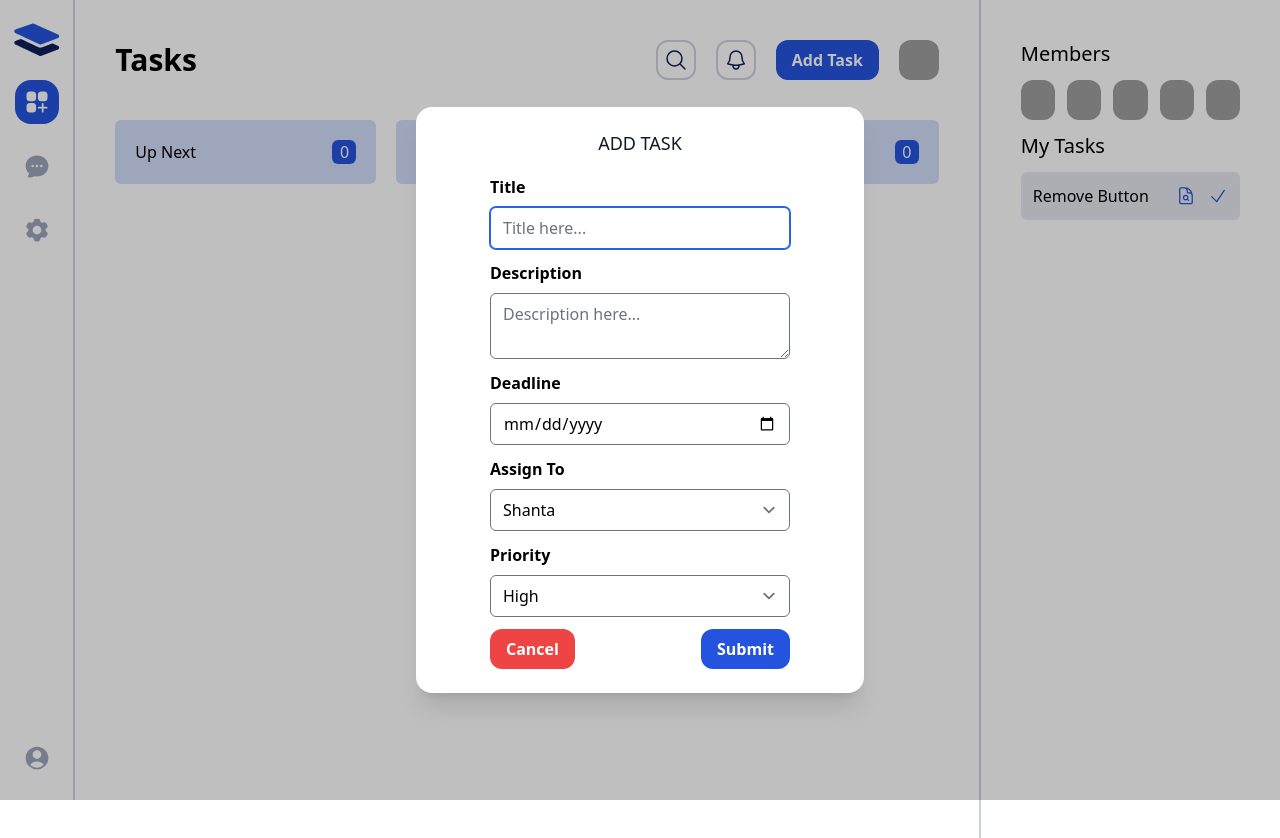
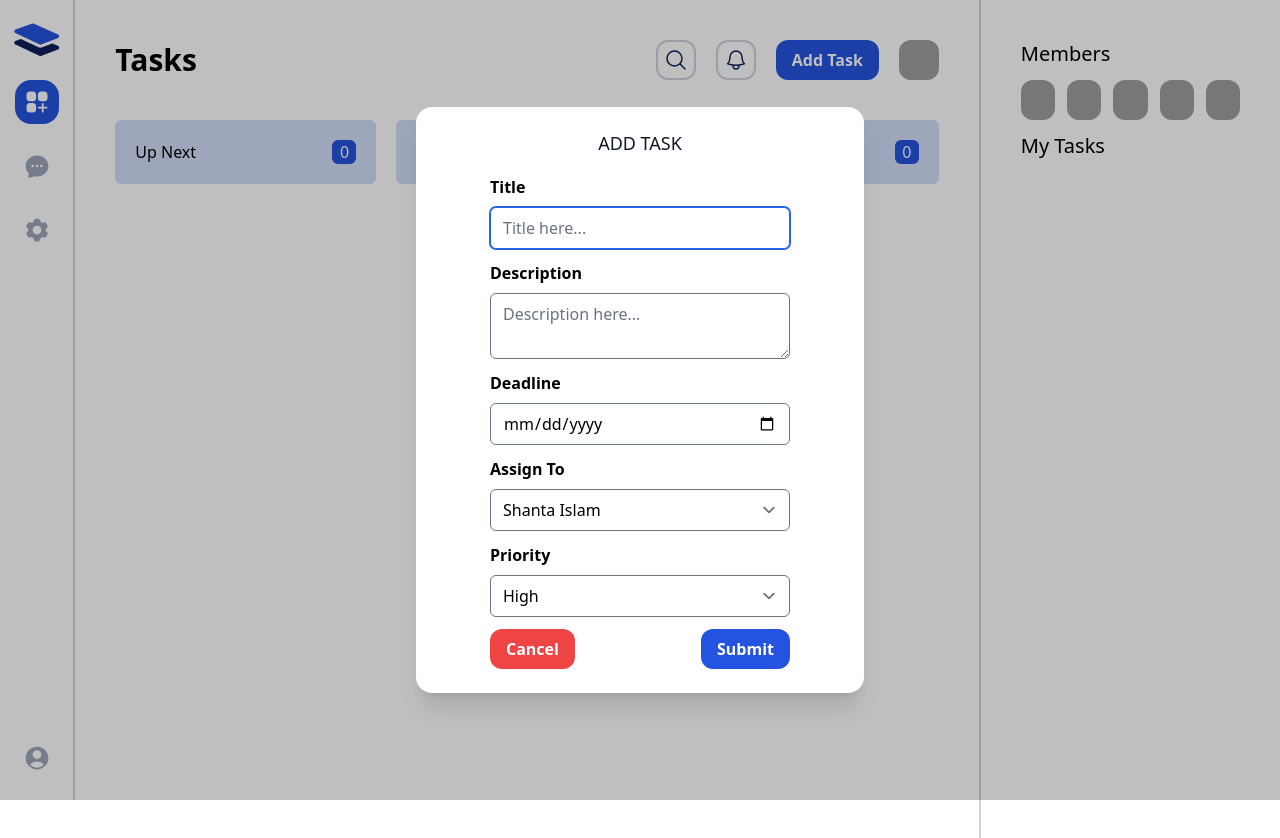
Before and after one commit to Shanto93/task-master, a React app in the folder taskmaster-redux-client/: page / in a window 1280 px wide. Both pictures are taken after a click on the button "Add Task". Shown: the top 838 px of the page. Built offline with nearby package versions, Linux system fonts and the light colour scheme; grey boxes are pictures that could not be loaded; the HTML template or start-up script is replaced by a standard one.

Commit message:
My assigned tasks filtered

```diff
--- a/taskmaster-redux-client/src/components/tasks/MyTasks.jsx
+++ b/taskmaster-redux-client/src/components/tasks/MyTasks.jsx
@@ -1,24 +1,63 @@
+// import {
+//   CheckIcon,
+//   DocumentMagnifyingGlassIcon,
+// } from "@heroicons/react/24/outline";
+
+// const MyTasks = ({ runningTasks: items }) => {
+//   console.log(items);
+
+//   // const item = {
+//   //   id: 1,
+//   //   status: 'pending',
+//   //   title: 'Remove Button',
+//   //   description:
+//   //     'We need a remove button in our task card. Meke the button red and use Heroicon for tashbin icon.',
+//   //   date: '2023-08-28',
+//   //   assignedTo: 'Mir Hussain',
+//   //   priority: 'high',
+//   // };
+//   return (
+//     <div>
+//       <h1 className="text-xl my-3">My Tasks</h1>
+//       {items.length > 0 && (
+//         <div className=" h-[750px] overflow-auto space-y-3">
+//           items.map((item) => (
+//           <div
+//             key={item.id}
+//             className="bg-secondary/10 rounded-md p-3 flex justify-between"
+//           >
+//             <h1>{item.title}</h1>
+//             <div className="flex gap-3">
+//               <button className="grid place-content-center" title="Details">
+//                 <DocumentMagnifyingGlassIcon className="w-5 h-5 text-primary" />
+//               </button>
+//               <button className="grid place-content-center" title="Done">
+//                 <CheckIcon className="w-5 h-5 text-primary" />
+//               </button>
+//             </div>
+//           </div>
+//           ))
+//         </div>
+//       )}
+//     </div>
+//   );
+// };
+
+// export default MyTasks;
+
 import {
   CheckIcon,
   DocumentMagnifyingGlassIcon,
-} from '@heroicons/react/24/outline';
+} from "@heroicons/react/24/outline";
 
-const MyTasks = () => {
-  const item = {
-    id: 1,
-    status: 'pending',
-    title: 'Remove Button',
-    description:
-      'We need a remove button in our task card. Meke the button red and use Heroicon for tashbin icon.',
-    date: '2023-08-28',
-    assignedTo: 'Mir Hussain',
-    priority: 'high',
-  };
-
+const MyTasks = ({ myTasks: items }) => {
+  // console.log(items);
   return (
     <div>
       <h1 className="text-xl my-3">My Tasks</h1>
+      {items.length > 0 && (
         <div className=" h-[750px] overflow-auto space-y-3">
+          {items.map((item) => (
             <div
               key={item.id}
               className="bg-secondary/10 rounded-md p-3 flex justify-between"
@@ -33,7 +72,9 @@ const MyTasks = () => {
                 </button>
               </div>
             </div>
+          ))}
         </div>
+      )}
     </div>
   );
 };
--- a/taskmaster-redux-client/src/components/ui/AddTaskForm.jsx
+++ b/taskmaster-redux-client/src/components/ui/AddTaskForm.jsx
@@ -54,11 +54,7 @@ const AddTaskForm = ({ setIsOpen }) => {
       {/* Deadline */}
       <div className="flex flex-col">
         <label className="font-semibold">Deadline</label>
-        <input
-          className="rounded-md mt-2"
-          type="date"
-          {...register("date")}
-        />
+        <input className="rounded-md mt-2" type="date" {...register("date")} />
       </div>
       {errors.date && <span>Deadline is required</span>}
 
@@ -66,8 +62,10 @@ const AddTaskForm = ({ setIsOpen }) => {
       <div className="flex flex-col">
         <label className="font-semibold">Assign To</label>
         <select {...register("assignedTo")} className="rounded-md mt-2">
-          <option value="shanta">Shanta</option>
+          <option value="shanta islam">Shanta Islam</option>
           <option value="rabbi">Rabbi</option>
+          <option value="adith">Adith</option>
+          <option value="tahim">Tahim</option>
         </select>
       </div>
       {errors.assignedTo && <span>Make sure to assign this to someone.</span>}
--- a/taskmaster-redux-client/src/pages/Tasks.jsx
+++ b/taskmaster-redux-client/src/pages/Tasks.jsx
@@ -13,6 +13,7 @@ const Tasks = () => {
   const pendingTasks = tasks.filter((task) => task.status === "pending");
   const runningTasks = tasks.filter((task) => task.status === "running");
   const completeTasks = tasks.filter((task) => task.status === "completed");
+  const myTasks = tasks.filter((task) => task.assignedTo == "shanta islam");
 
   return (
     <div className="h-screen grid grid-cols-12">
@@ -129,7 +130,7 @@ const Tasks = () => {
             </div>
           </div>
         </div>
-        <MyTasks />
+        <MyTasks myTasks={myTasks} />
       </div>
     </div>
   );
```
Lines whose indentation alone changed are shown as unchanged.
